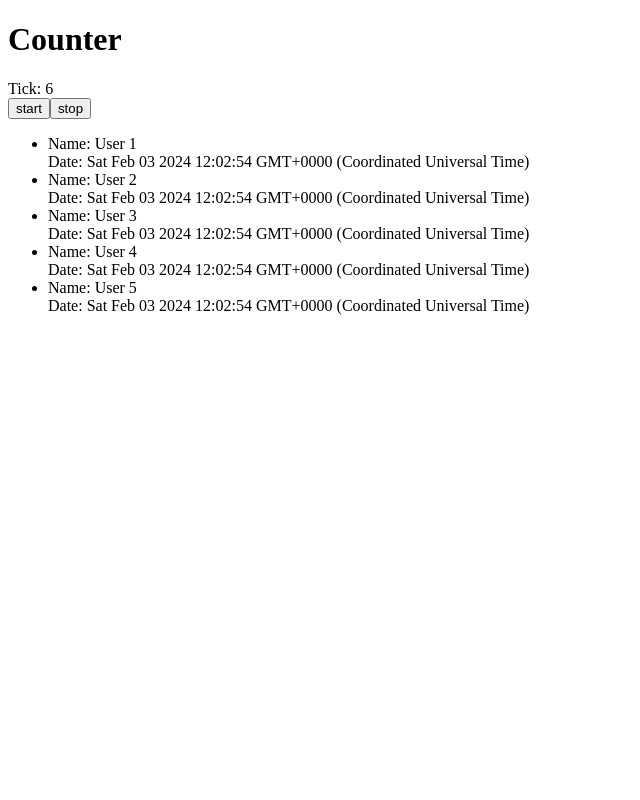
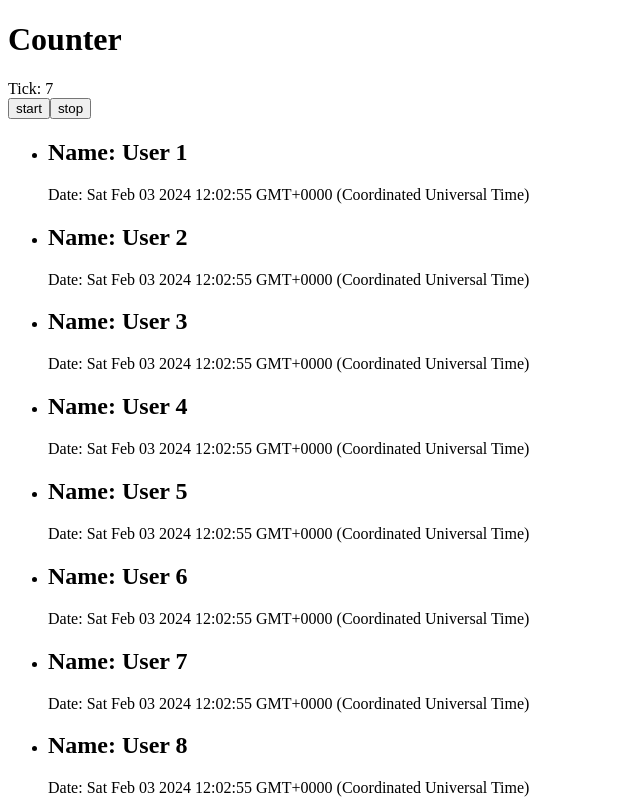
Before and after one commit to fedorovsky/vite-react-ts, a React (Vite) app: page / in a window 1280 px wide. Shown: the top 800 px of the page, without its empty margins (0-640 px from the left). Built offline with nearby package versions, Linux system fonts and the light colour scheme.

Commit message:
added counter

```diff
--- a/src/shared/components/counter.tsx
+++ b/src/shared/components/counter.tsx
@@ -1,17 +1,14 @@
 import { useTick } from '@/shared/hooks/use-tick.ts';
+import { generateUsers } from '@/shared/lib/mock/generate-users.ts';
 
 const TICK_INTERVAL_MS = 1_000;
 
-const users = [
-  { id: 1, name: 'User 1' },
-  { id: 2, name: 'User 2' },
-  { id: 3, name: 'User 3' },
-  { id: 4, name: 'User 4' },
-  { id: 5, name: 'User 5' },
-];
+const users = generateUsers(1_000);
 
 export const Counter = () => {
-  const { tick, start, stop } = useTick(TICK_INTERVAL_MS);
+  const { tick, start, stop } = useTick(TICK_INTERVAL_MS, {
+    pauseOnBlur: false,
+  });
 
   console.log('==============');
   console.log('tick', tick);
@@ -33,7 +30,7 @@ export const Counter = () => {
       <ul>
         {usersWithDate.map((user) => (
           <li key={user.id}>
-            <div>Name: {user.name}</div>
+            <h2>Name: {user.name}</h2>
             <div>Date: {user.date.toString()}</div>
           </li>
         ))}
--- /dev/null
+++ b/src/shared/lib/mock/generate-users.ts
@@ -0,0 +1,11 @@
+type User = {
+  id: number;
+  name: string;
+};
+
+export function generateUsers(count: number): User[] {
+  return Array.from({ length: count }, (_, index) => ({
+    id: index + 1,
+    name: `User ${index + 1}`,
+  }));
+}
```
Also changed, not shown: src/shared/lib/perfomance/heavy-calculation.ts (added, +9 -0 lines).
